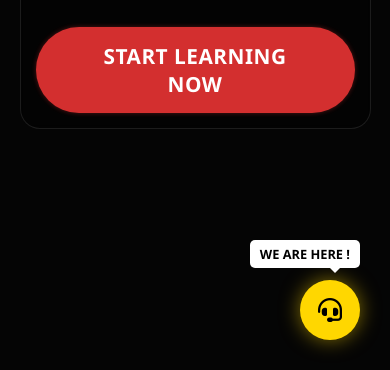
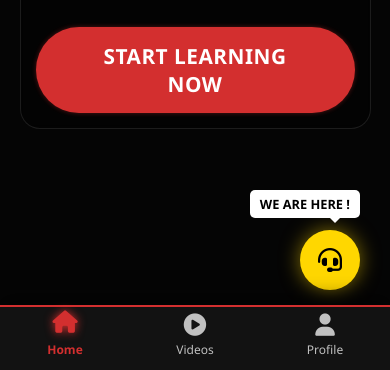
Before and after one commit to apnaaddatech/ottplatform, a plain HTML site: page index.html in a window 390 px wide. Shown: the part 474-844 px from the top of the page. Drawn offline with Linux system fonts and the light colour scheme; no server answers.

Commit message:
Update index.html

```diff
--- a/index.html
+++ b/index.html
@@ -86,9 +86,59 @@
         /* Mobile Menu Toggle */
         .mobile-toggle { display: none; font-size: 1.8rem; color: var(--c-white); cursor: pointer; }
 
-        /* Media Query for Mobile Header */
+        /* --- MOBILE BOTTOM NAVIGATION (New Addition) --- */
+        .mobile-bottom-nav {
+            display: none; /* Hidden on Desktop */
+            position: fixed;
+            bottom: 0;
+            left: 0;
+            width: 100%;
+            height: 65px;
+            background: #121212;
+            border-top: 2px solid var(--c-red);
+            z-index: 4000;
+            justify-content: space-around;
+            align-items: center;
+            box-shadow: 0 -5px 20px rgba(0,0,0,0.8);
+            padding-bottom: 5px; /* For iPhone safe area */
+        }
+
+        .mb-nav-item {
+            background: transparent;
+            border: none;
+            color: var(--c-silver);
+            display: flex;
+            flex-direction: column;
+            align-items: center;
+            justify-content: center;
+            font-size: 0.75rem;
+            cursor: pointer;
+            transition: 0.3s;
+            width: 100%;
+            height: 100%;
+        }
+
+        .mb-nav-item i {
+            font-size: 1.4rem;
+            margin-bottom: 4px;
+            transition: 0.3s;
+        }
+
+        .mb-nav-item.active {
+            color: var(--c-red);
+            font-weight: bold;
+        }
+
+        .mb-nav-item.active i {
+            transform: translateY(-3px);
+            text-shadow: 0 0 10px var(--c-red);
+        }
+
+        /* Media Query for Mobile Header & Footer */
         @media (max-width: 768px) {
             .logo { font-size: 1.3rem; }
+            /* We hide the top hamburger menu now as requested to use bottom nav,
+               OR we keep it for Admin/Login. Let's keep top bar simpler. */
             .mobile-toggle { display: block; }
 
             nav {
@@ -118,8 +168,17 @@
             }
             nav button:hover { background: #1a1a1a; }
 
-            /* Special styling for buttons in mobile menu */
             .btn-login, .btn-profile, .btn-admin { text-align: center !important; border: none !important; margin-top: 15px !important; }
+
+            /* Show Bottom Nav */
+            .mobile-bottom-nav { display: flex; }
+
+            /* Add padding to body so content isn't hidden behind footer */
+            body { padding-bottom: 70px; }
+
+            /* Adjust Support Widget Position so it doesn't overlap footer */
+            .support-widget-btn { bottom: 80px !important; }
+            .support-chat-box { bottom: 150px !important; height: 50vh !important; }
         }
 
         /* --- Sections --- */
@@ -227,7 +286,7 @@
         .admin-delete-chat { position: absolute; top: 10px; right: 10px; background: #D32F2F; color: white; border: none; padding: 5px 10px; border-radius: 5px; cursor: pointer; font-size: 0.8rem; z-index: 5; }
 
         /* --- Footer --- */
-        footer { background-color: var(--c-black); border-top: 1px solid #333; padding: 30px; text-align: center; margin-top: auto; width: 100%; z-index: 10; }
+        footer { background-color: var(--c-black); border-top: 1px solid #333; padding: 30px; text-align: center; margin-top: auto; width: 100%; z-index: 10; padding-bottom: 80px; /* Space for mobile nav */ }
         footer p { color: var(--c-silver); font-size: 1.1rem; letter-spacing: 1px; }
         footer a { color: var(--c-red); font-weight: bold; text-decoration: none; transition: 0.3s; cursor: pointer; }
 
@@ -326,7 +385,6 @@
             .hero-content { padding: 15px; }
             .tabs-container { overflow-x: auto; white-space: nowrap; justify-content: flex-start; width: 100%; padding-bottom: 5px;}
             .category-nav { flex-wrap: nowrap; overflow-x: auto; justify-content: flex-start; padding-bottom: 10px; }
-            .support-chat-box { width: 90%; right: 5%; bottom: 100px; height: 60vh; }
             .admin-chat-layout { grid-template-columns: 1fr; grid-template-rows: 150px 1fr; }
             .video-grid { grid-template-columns: 1fr; }
         }
@@ -482,6 +540,22 @@
         <p>THIS WEB IS POWERED BY <a href="#">APNA ADDA</a></p>
     </footer>
 
+    <!-- MOBILE BOTTOM NAVIGATION -->
+    <div class="mobile-bottom-nav">
+        <button class="mb-nav-item active" id="mb-home" onclick="router('home')">
+            <i class="fas fa-home"></i>
+            <span>Home</span>
+        </button>
+        <button class="mb-nav-item" id="mb-videos" onclick="router('videos')">
+            <i class="fas fa-play-circle"></i>
+            <span>Videos</span>
+        </button>
+        <button class="mb-nav-item" id="mb-profile" onclick="handleMobileProfile()">
+            <i class="fas fa-user"></i>
+            <span>Profile</span>
+        </button>
+    </div>
+
     <!-- Video Modal -->
     <div class="video-modal" id="video-modal">
         <div class="close-modal" onclick="closeModal()">&times;</div>
@@ -584,6 +658,22 @@
         window.toggleMobileMenu = () => {
             const nav = document.getElementById('navbar');
             nav.classList.toggle('active');
+        };
+
+        /* --- MOBILE NAV HELPERS --- */
+        window.handleMobileProfile = () => {
+            if(currentUser) {
+                // If logged in, update UI and open modal
+                document.querySelectorAll('.mb-nav-item').forEach(b => b.classList.remove('active'));
+                document.getElementById('mb-profile').classList.add('active');
+                openProfileModal();
+            } else {
+                // If not logged in, go to login page
+                router('login');
+                // Manually highlight profile for visual feedback
+                document.querySelectorAll('.mb-nav-item').forEach(b => b.classList.remove('active'));
+                document.getElementById('mb-profile').classList.add('active');
+            }
         };
 
         /* --- CUSTOM ALERT / CONFIRM SYSTEM --- */
@@ -1079,10 +1169,18 @@
 
             document.querySelectorAll('.section').forEach(s=>s.classList.remove('active'));
             document.getElementById(`${p}-page`).classList.add('active');
+
+            // UPDATE MOBILE NAV STATE
+            document.querySelectorAll('.mb-nav-item').forEach(b => b.classList.remove('active'));
+            if(p === 'home') document.getElementById('mb-home').classList.add('active');
+            if(p === 'videos') document.getElementById('mb-videos').classList.add('active');
+            if(p === 'login') document.getElementById('mb-profile').classList.add('active');
+            // Note: Profile modal handling is separate, but if we route to login, we highlight profile icon.
+
             window.scrollTo(0,0);
         };
         let slideIndex=0; function initSlideshow(){ if(allVideosData.length>0) setInterval(()=>{ document.getElementById('hero-bg').style.backgroundImage=`url('${allVideosData[slideIndex=(slideIndex+1)%allVideosData.length].thumbnail}')`},3500); }
         generatePageStructure('home'); generatePageStructure('videos'); updateAdminSubjects(); router('home');
     </script>
 </body>
-                </html>
+</html>
```
